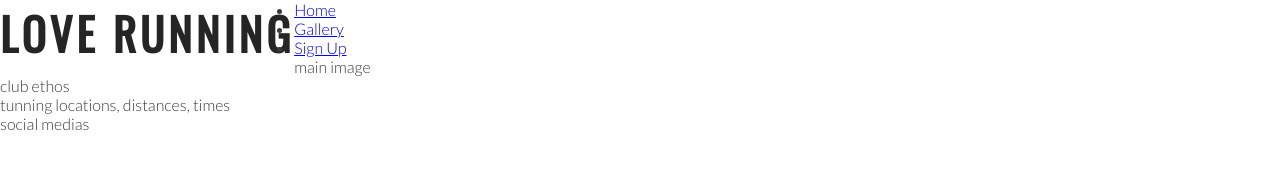
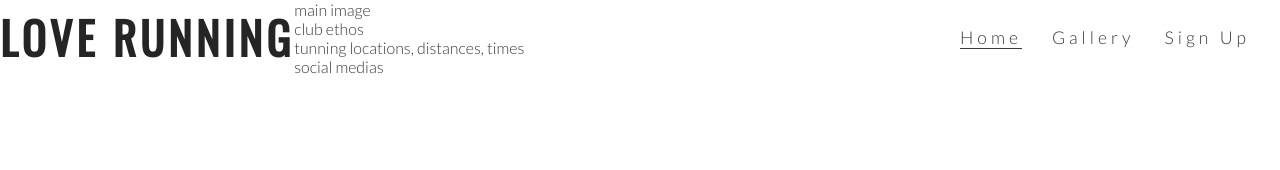
Before and after one commit to AaronLyons1/love-running, a plain HTML site: page index.html in a window 1280 px wide. Drawn offline with nearby package versions, Linux system fonts and the light colour scheme.

Commit message:
style navigation bar

```diff
--- a/assets/css/style.css
+++ b/assets/css/style.css
@@ -24,3 +24,33 @@ h1, h2{
     float: left;
     font-size: 280%;
 }
+
+#menu{
+    font-size: 110%;
+    letter-spacing: 4px;
+
+}
+
+#menu, #logo{
+    line-height: 75px;
+}
+
+#menu li{
+    float: right;
+    list-style-type: none;
+    margin-right: 30px;
+}
+
+#menu a {
+    text-decoration: none;
+    color: inherit;
+
+}
+
+#menu a:hover{
+    border-bottom: 1px solid #3a3a3a;
+}
+
+.active{
+    border-bottom: 1px solid #3a3a3a;
+}
--- a/index.html
+++ b/index.html
@@ -15,14 +15,16 @@
             <h1 id="logo">Love Running</h1>
         </a>
         <nav>
-            <ul>
+            <ul id="menu">
                 <li>
-                    <a href="index.html">Home</a>
+                    <a href="#">Sign Up</a>
                 </li>
                 <li>
                     <a href="#">Gallery</a>
                 </li>
-                <li><a href="#">Sign Up</a></li>
+               <li>
+                    <a href="index.html" class="active">Home</a>
+                </li>
             </ul>
         </nav>
     </header>
```
